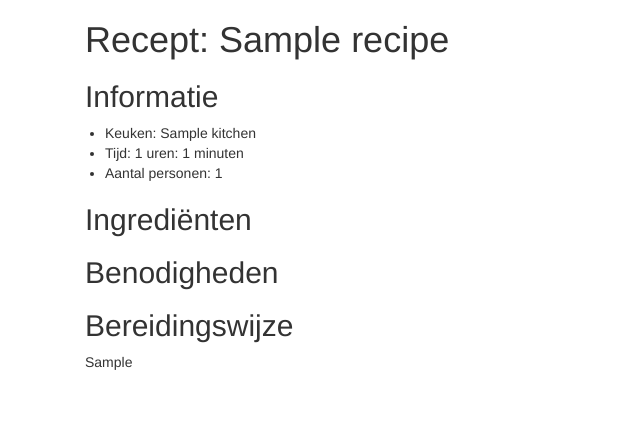
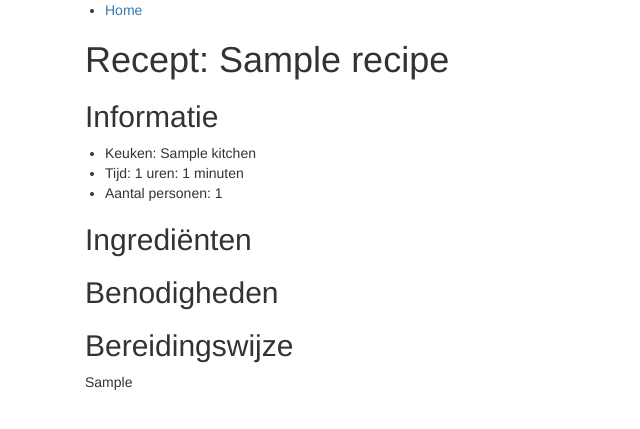
Before and after one commit to SchopmanBente/cookbook, a Django app: page /recipes/1 in a window 1280 px wide. Shown: the top 429 px of the page, without its empty margins (0-640 px from the left). Run offline with Django 4.2, Linux system fonts and the light colour scheme; tables that the repository leaves empty hold one stand-in row (values such as "Sample post"); parts of the project's set-up code (start-up, migrations or seed data) failed here and were passed over; some libraries are stand-ins or nearby versions.

Commit message:
link to homepage

```diff
--- a/cookbook/templates/recipes/recipe_detail.html
+++ b/cookbook/templates/recipes/recipe_detail.html
@@ -1,6 +1,11 @@
 {% extends 'recipes/base.html' %}
 {% load static %}
 {% block content %}
+    <nav>
+        <ul>
+            <li> <a href="{% url 'recipes:index' %}">Home</a></li>
+        </ul>
+    </nav>
     <h1>Recept: {{ name }}</h1>
     <h2>Informatie</h2>
     <ul>
```
